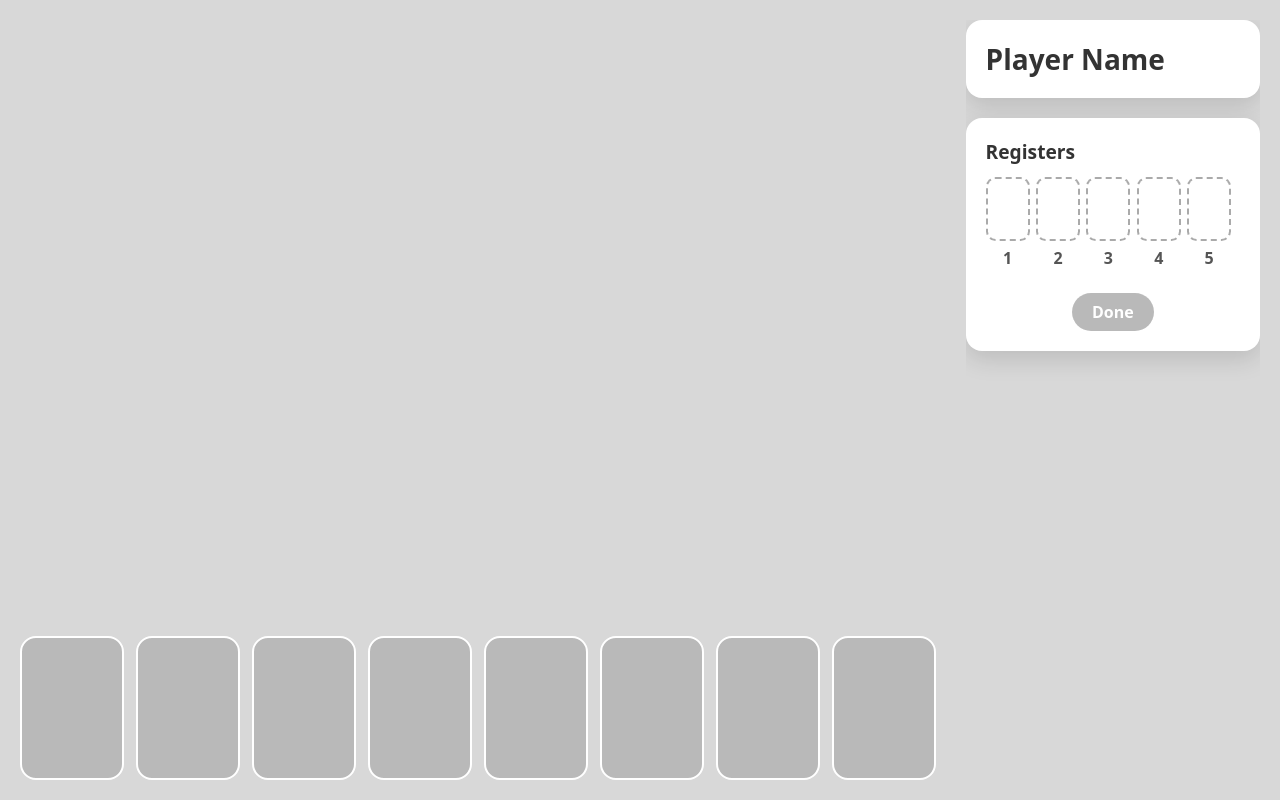
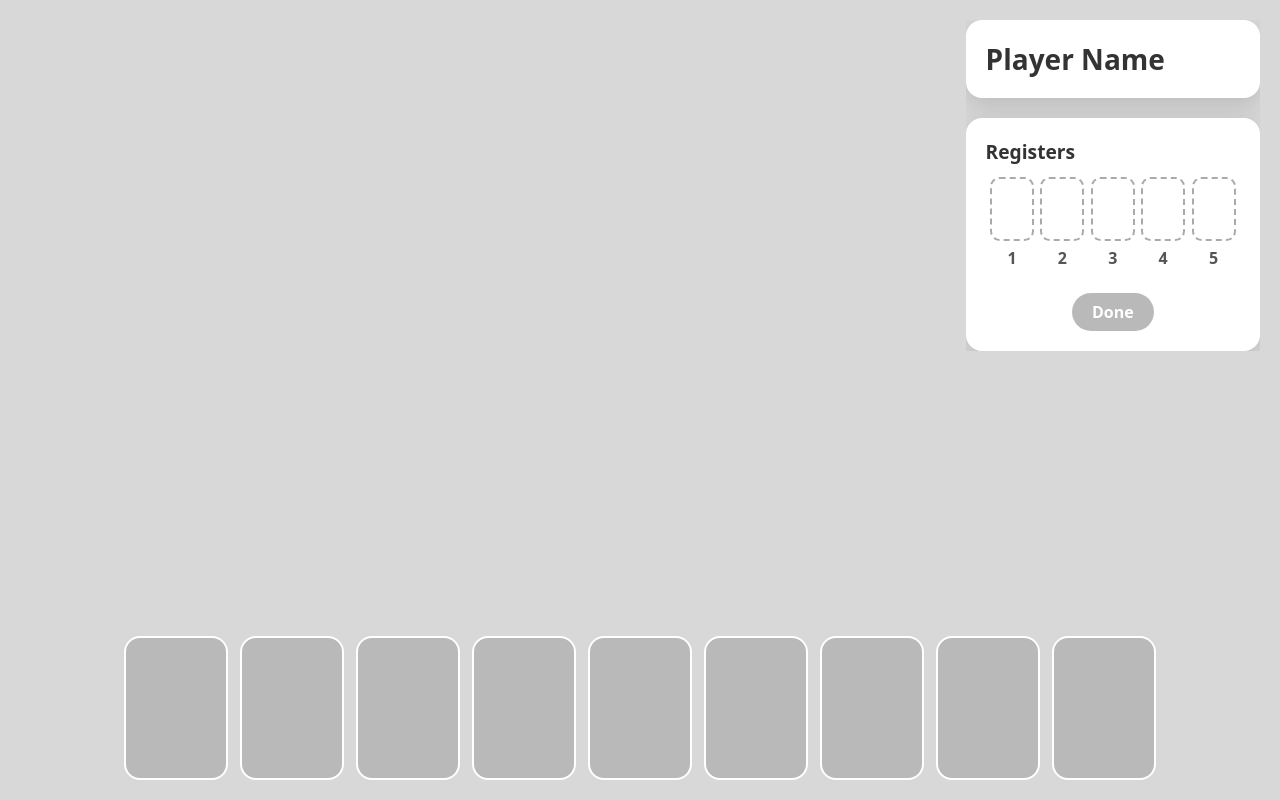
Before and after one commit to hananinas/RoboRally, a React (Vite) app in the folder apps/client/: page / in a window 1280 px wide. Built offline with nearby package versions, Linux system fonts and the light colour scheme.

Commit message:
Polish responsive card layout

```diff
--- a/apps/client/src/App.css
+++ b/apps/client/src/App.css
@@ -73,6 +73,7 @@
   display: grid;
   grid-template-columns: repeat(5, var(--ui-register-card-width));
   gap: 0.4rem;
+  justify-content: safe center;
   margin: 0.75rem 0 0;
   padding: 0 0 0.25rem;
   overflow-x: auto;
@@ -125,6 +126,7 @@
   grid-auto-columns: var(--ui-hand-card-width);
   grid-auto-flow: column;
   gap: 0.75rem;
+  justify-content: safe center;
   overflow-x: auto;
   overflow-y: hidden;
   overscroll-behavior-inline: contain;
@@ -185,7 +187,7 @@
   cursor: default;
 }
 
-@media (max-width: 48rem) {
+@media (max-width: 30rem) {
   .game {
     --ui-gap: 0.75rem;
     --ui-hand-card-width: 5.5rem;
@@ -228,6 +230,18 @@
   }
 }
 
+@media (min-width: 30.0625rem) and (min-height: 36rem) {
+  .game-hud {
+    grid-row: 1;
+    align-self: start;
+    max-height: 100%;
+  }
+
+  .programming-hand {
+    grid-column: 1 / -1;
+  }
+}
+
 @media (prefers-reduced-motion: reduce) {
   .dragged-card {
     transition: none;
```
